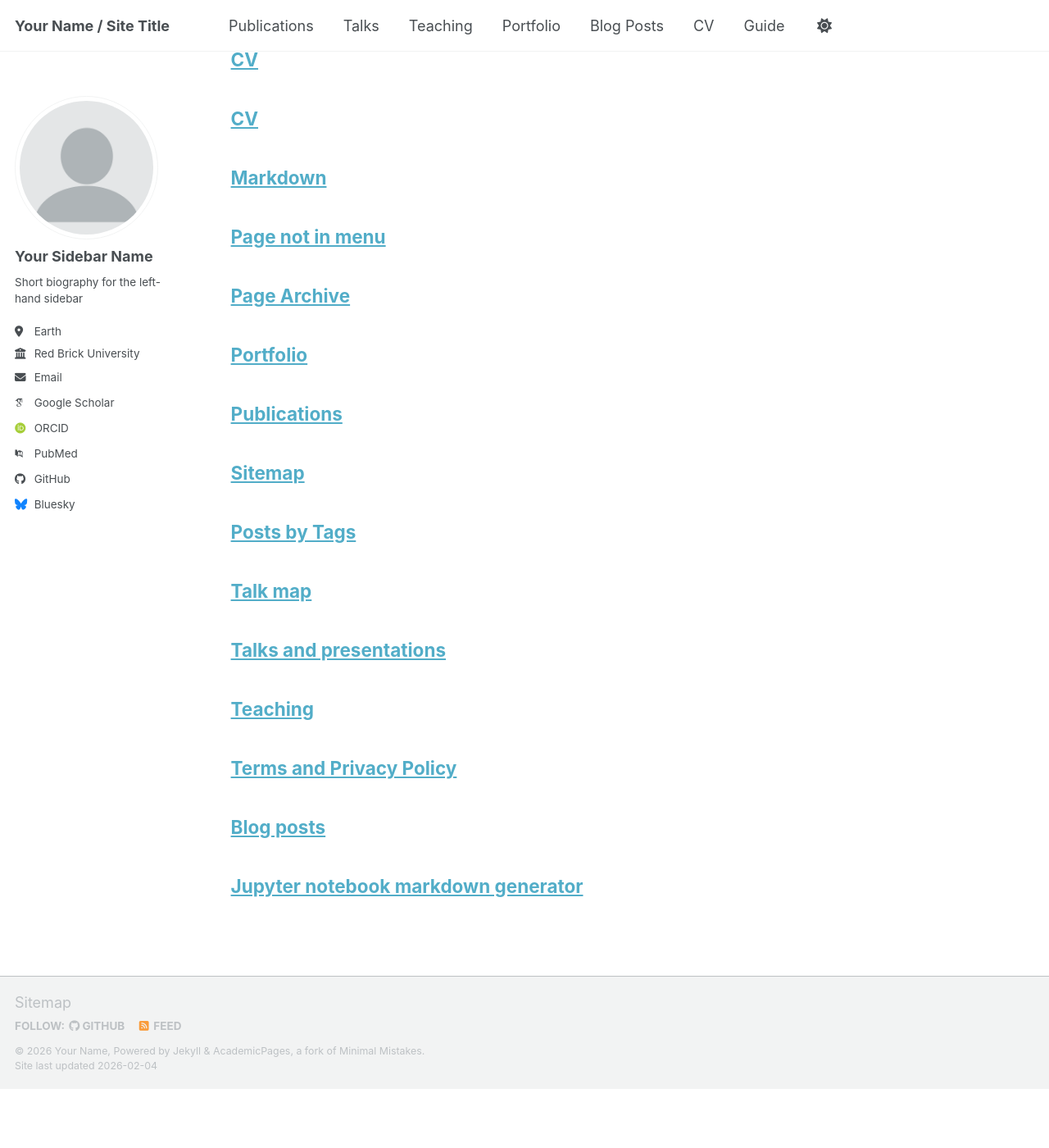
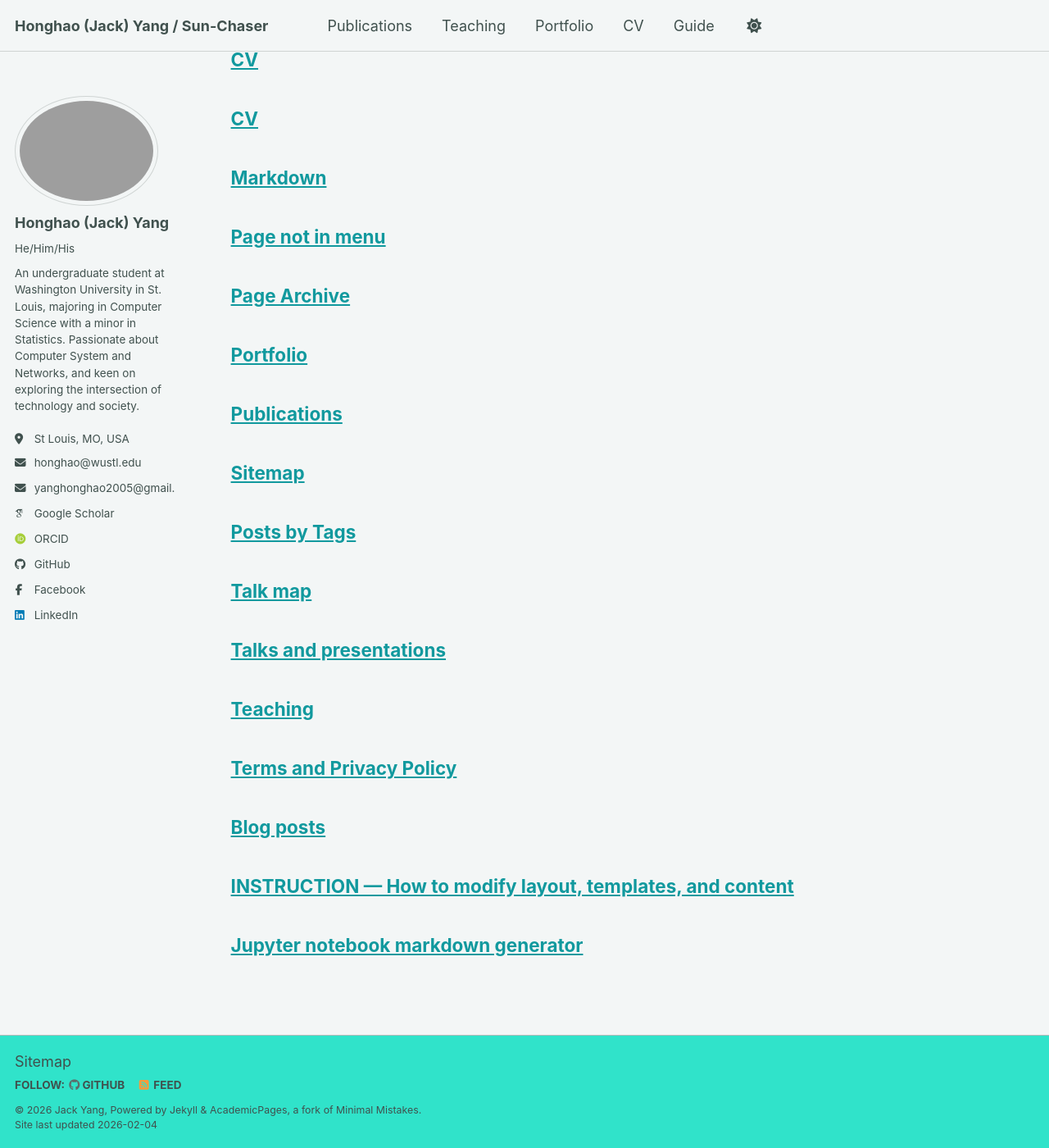
Before and after one commit to Sun-Chaser/Sun-Chaser.github.io, a Jekyll site: the page built from _pages/archive-layout-with-content.md, in a window 1280 px wide and 1400 px high, scrolled down 5005 px. Shown: the whole window at 82% size. Built offline with Jekyll 4.4.1, drawn with Linux system fonts in a browser that asks for light colours; some web fonts are replaced; a script bundle is joined from its source files by our own code; library files that are not in the unit come from our copies; before the commit the page ends 6333 px from its top, so only the background shows below that.

Commit message:
Update essential sidebar

````diff
--- a/Gemfile
+++ b/Gemfile
@@ -11,3 +11,5 @@ end
 
 gem 'github-pages'
 gem 'connection_pool', '2.5.0'
+gem 'csv'
+gem 'bigdecimal'
--- /dev/null
+++ b/INSTRUCTION.md
@@ -0,0 +1,130 @@
+# INSTRUCTION — How to modify layout, templates, and content
+
+> Quick reference for editing this Academic Pages / Minimal Mistakes Jekyll site. Use these notes to find which files control layout, content, styles, and how to preview changes locally. ✅
+
+---
+
+## 1) Quick map — where things live 🔍
+
+- **Site configuration**: `_config.yml` — site title, author info, theme, feeds, collections.
+- **Navigation**: `_data/navigation.yml` — order and links in the header.
+- **Header / Masthead**: `_includes/masthead.html` — markup for top menu and title.
+- **Layouts (page wrappers)**: `_layouts/` — e.g. `default.html`, `single.html`, `archive.html`, `talk.html`.
+- **Reusable partials**: `_includes/` — `footer.html`, `head.html`, `author-profile.html`, `page__hero.html`, etc.
+- **Content (Markdown)**:
+  - Pages: `_pages/*.md` (e.g., `about.md`)
+  - Posts: `_posts/YYYY-MM-DD-slug.md`
+  - Collections: `_talks/`, `_publications/`, `_teaching/`, `_portfolio/` (one Markdown file per item)
+- **Data & labels**: `_data/*.yml` — `navigation.yml`, `ui-text.yml`, `authors.yml`.
+- **Styling**: `_sass/` and `assets/css/main.scss` — themes and variables (`_sass/theme/_*.scss`, `_sass/layout/_*.scss`).
+- **JS behavior**: `assets/js/` — theme JS, toggles, nav behavior.
+- **Generated output**: `_site/` — built site (do NOT edit this directly).
+
+---
+
+## 2) Common edits — exact files & examples ✏️
+
+### Change site title, description, or author
+Edit: `/_config.yml`
+
+Example change:
+
+```yaml
+# before
+title: "Your Name / Site Title"
+
+# replace with
+title: "Jack Yang — Sun Chaser"
+```
+
+> After changing `_config.yml` restart the dev server.
+
+### Add / reorder header links
+Edit: `/_data/navigation.yml`
+
+Add an item:
+
+```yaml
+main:
+  - title: "Projects"
+    url: /portfolio/
+```
+
+This updates the masthead menu (the markup is generated from `site.data.navigation.main`).
+
+### Change masthead markup or add controls
+Edit: `/_includes/masthead.html`
+
+You can change structure, add classes, or insert a new element (a site badge, search input, etc.).
+
+### Modify the page around content (header/footer placement)
+Edit: `/_layouts/default.html`
+
+This file includes the masthead and footer includes and contains `{{ content }}` where page bodies are inserted.
+
+### Edit the author box shown on sidebars
+Edit: `/_includes/author-profile.html` and `_config.yml` -> `author:` fields or `_data/authors.yml`.
+
+### Change footer text
+Edit: `/_includes/footer.html` and/or `/_includes/footer/custom.html` (if present)
+
+### Edit a page's content
+Edit: `/_pages/about.md` or other page files. Change front matter or Markdown body.
+
+Front matter example (top of a page file):
+
+```yaml
+---
+title: "My Talk"
+author_profile: true
+permalink: /talks/my-talk/
+---
+```
+
+### Create or edit posts
+- Add a file to `_posts/` with name `YYYY-MM-DD-your-post-title.md` and add front matter `title:` `date:` `categories:` etc.
+
+### Modify colors and theme variables
+Edit: `_sass/theme/_default_light.scss` (or whichever `_theme` you use)
+
+Change variables like `$masthead-height` or color tokens such as `$footer` to update site-wide visuals.
+
+---
+
+## 3) Preview changes locally ▶️
+
+Start dev server (recommended):
+
+```bash
+bundle _2.5.6_ exec jekyll serve -l -H localhost
+```
+
+Notes:
+- If you change `_config.yml` stop and restart the server (it is not hot-reloaded).
+- The site will be built to `_site/`; open `http://localhost:4000` to preview.
+
+---
+
+## 4) Tips & gotchas 💡
+
+- Edit source files (not `_site/`) — the latter is auto-generated.
+- Use includes and layouts for structural changes to avoid touching many files.
+- Theme variables in `_sass/theme` allow quick color/spacing changes across the whole site.
+- For content driven by data (menus, labels), prefer editing `_data/*.yml` rather than templates.
+- Always commit changes in a branch and preview before pushing to GitHub pages.
+
+> Quick checklist:
+> - Update `_config.yml` for global settings
+> - Edit `_data/navigation.yml` to change header links
+> - Edit includes (`_includes/*`) for small reusable components
+> - Edit `_layouts/*` for structural/template changes
+> - Edit `_sass/*` for styling
+> - Restart `jekyll serve` if you change `_config.yml`
+
+---
+
+If you'd like, I can make one small example edit (e.g., change `title` in `_config.yml` and add a "Projects" link to `navigation.yml`) and show the patch. 🔧
+
+---
+
+(More help: open any filename and I will point to the exact line to edit.)
--- a/_config.yml
+++ b/_config.yml
@@ -8,40 +8,41 @@
 
 # Basic Site Settings
 locale                   : "en-US"
-site_theme               : "default" # The available themes options are "default", "air", "sunrise", "mint", "dirt" and "contrast"
-title                    : "Your Name / Site Title"
+site_theme               : "mint" # The available themes options are "default", "air", "sunrise", "mint", "dirt" and "contrast"
+title                    : "Honghao (Jack) Yang / Sun-Chaser"
 title_separator          : "-"
-name                     : &name "Your Name"
-description              : &description "Your Name's academic portfolio"   # Update this with a general description of your site, this is the default if not overridden by a page
-url                      : https://academicpages.github.io # The base hostname & protocol for your site e.g. "https://[your GitHub username].github.io",
+name                     : &name "Jack Yang"
+description              : &description "Jack Yang's academic portfolio"   # Update this with a general description of your site, this is the default if not overridden by a page
+url                      : https://sun-chaser.github.io # The base hostname & protocol for your site e.g. "https://[your GitHub username].github.io",
                                                            # or if you already have some other page hosted on Github then use "https://[your GitHub username].github.io/[Your Repo Name]"
 baseurl                  : "" # the subpath of your site, e.g. "/blog"
-repository               : "academicpages/academicpages.github.io"
+repository               : "sun-chaser/sun-chaser.github.io"
 
 # Site Author - The following control what appear as part of the author content on the side bar.
 #               If a field is blank the icon and link will not appear, otherwise it will be shown.
 #               Additional customization can be done by editing /_includes/author-profile.html
 author:
   # Biographic information
-  avatar           : "profile.png"
-  name             : "Your Sidebar Name"
-  pronouns         : # example: "she/her"
-  bio              : "Short biography for the left-hand sidebar"
-  location         : "Earth"
-  employer         : "Red Brick University"
+  avatar           : "bio_main.png"
+  name             : "Honghao (Jack) Yang"
+  pronouns         : "He/Him/His"
+  bio              : "An undergraduate student at Washington University in St. Louis, majoring in Computer Science with a minor in Statistics. Passionate about Computer System and Networks, and keen on exploring the intersection of technology and society."
+  location         : "St Louis, MO, USA"
+  school           : "Washington University in St. Louis"
   uri              : # URL
-  email            : "none@example.org"
+  school_email     : "honghao@wustl.edu"
+  personal_email   : "yanghonghao2005@gmail.com"
 
   # Academic websites
   academia         : # URL
   arxiv            : # URL - Update with the correct link to your profile
-  googlescholar    : "https://scholar.google.com/citations?user=PS_CX0AAAAAJ"
+  googlescholar    : "https://scholar.google.com/citations?user=TjlntHkAAAAJ&hl=en"
   inspire-hep      : # URL
   impactstory      : # URL
-  orcid            : "https://orcid.org/yourorcidurl"
+  orcid            : "https://orcid.org/0009-0005-7408-8716"
   semantic         : # URL
   ssrn             : # URL
-  pubmed           : "https://www.ncbi.nlm.nih.gov/pubmed/?term=john+snow"
+  pubmed           : # "https://www.ncbi.nlm.nih.gov/pubmed/?term=john+snow"
   researchgate     : # URL
   scopus           : # URL
   zotero           : # URL
@@ -51,14 +52,14 @@ author:
   bitbucket        : # Username - Update with your username on the site
   codepen          : # Username
   dribbble         : # Username
-  github           : "academicpages"
+  github           : "Sun-Chaser"
   kaggle           : # Username
   stackoverflow    : # User number or user number and name (i.e., use "1" or "1/jeff-atwood")
 
   # Social media
   artstation       : # Username
-  bluesky          : "bsky.app" # Replace this with you Bluesky username
-  facebook         : # Username
+  bluesky          : # "bsky.app" # Replace this with you Bluesky username
+  facebook         : "61566886903887"
   flickr           : # Username
   foursquare       : # Username
   goodreads        : # Username
@@ -66,7 +67,7 @@ author:
   keybase          : # Username
   instagram        : # Username
   lastfm           : # Username
-  linkedin         : # Username
+  linkedin         : "jack-yang-5943272b7"
   mastodon         : # URL
   medium           : # URL
   pinterest        : # Username
--- a/_includes/author-profile.html
+++ b/_includes/author-profile.html
@@ -33,8 +33,11 @@
       {% if author.uri %}
         <li><a href="{{ author.uri }}"><i class="fas fa-fw fa-link icon-pad-right" aria-hidden="true"></i>{{ site.data.ui-text[site.locale].website_label | default: "Website" }}</a></li>
       {% endif %}
-      {% if author.email %}
-        <li><a href="mailto:{{ author.email }}"><i class="fas fa-fw fa-envelope icon-pad-right" aria-hidden="true"></i>{{ site.data.ui-text[site.locale].email_label | default: "Email" }}</a></li>
+      {% if author.school_email %}
+        <li><a href="mailto:{{ author.school_email }}"><i class="fas fa-fw fa-envelope icon-pad-right" aria-hidden="true"></i>{{ author.school_email | default: "Email" }}</a></li>
+      {% endif %}
+      {% if author.personal_email %}
+        <li><a href="mailto:{{ author.personal_email }}"><i class="fas fa-fw fa-envelope icon-pad-right" aria-hidden="true"></i>{{ author.personal_email | default: "Email" }}</a></li>
       {% endif %}
 
       <!-- Font Awesome and Academicons icons / Academic websites -->
````
Also changed, not shown: _data/navigation.yml (+4 -4 lines), 2 other files.
